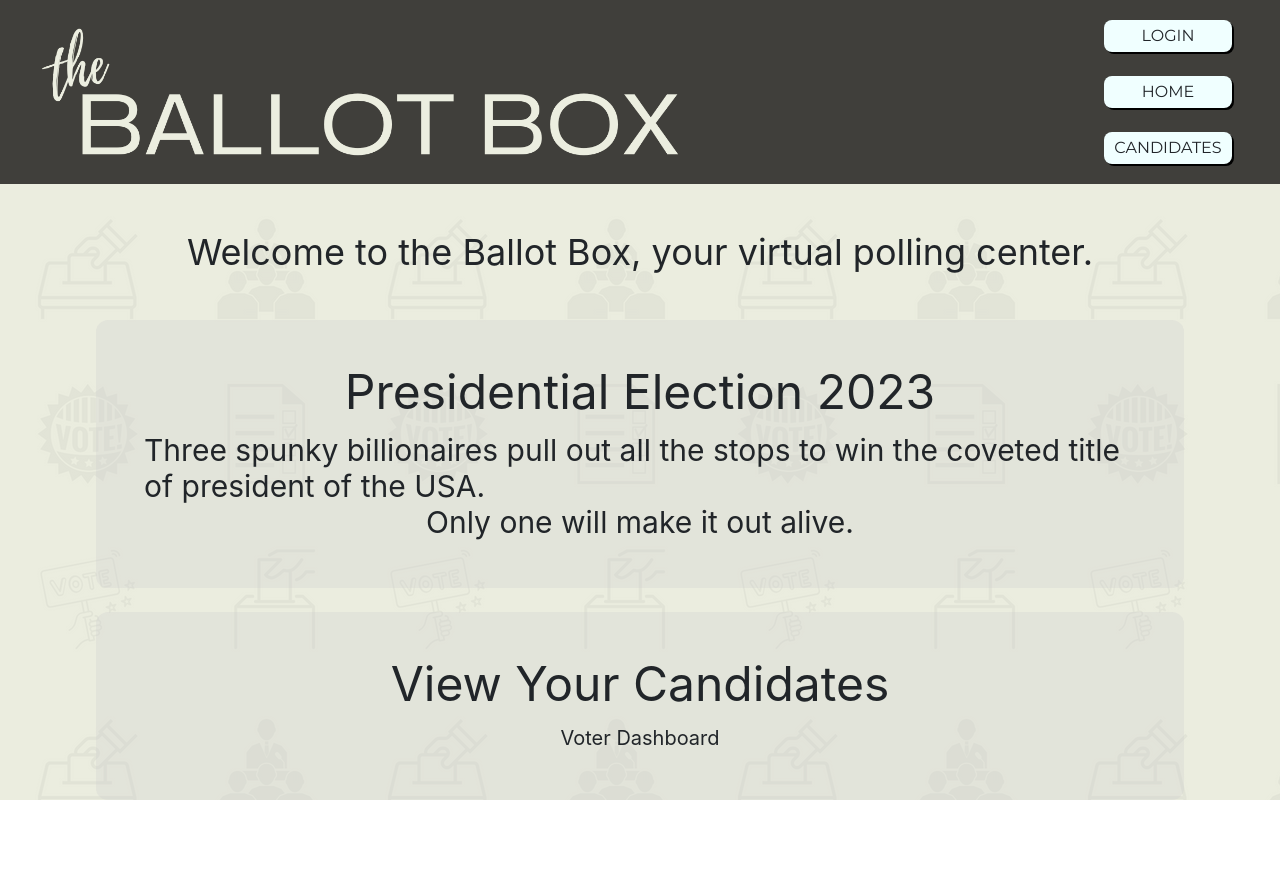
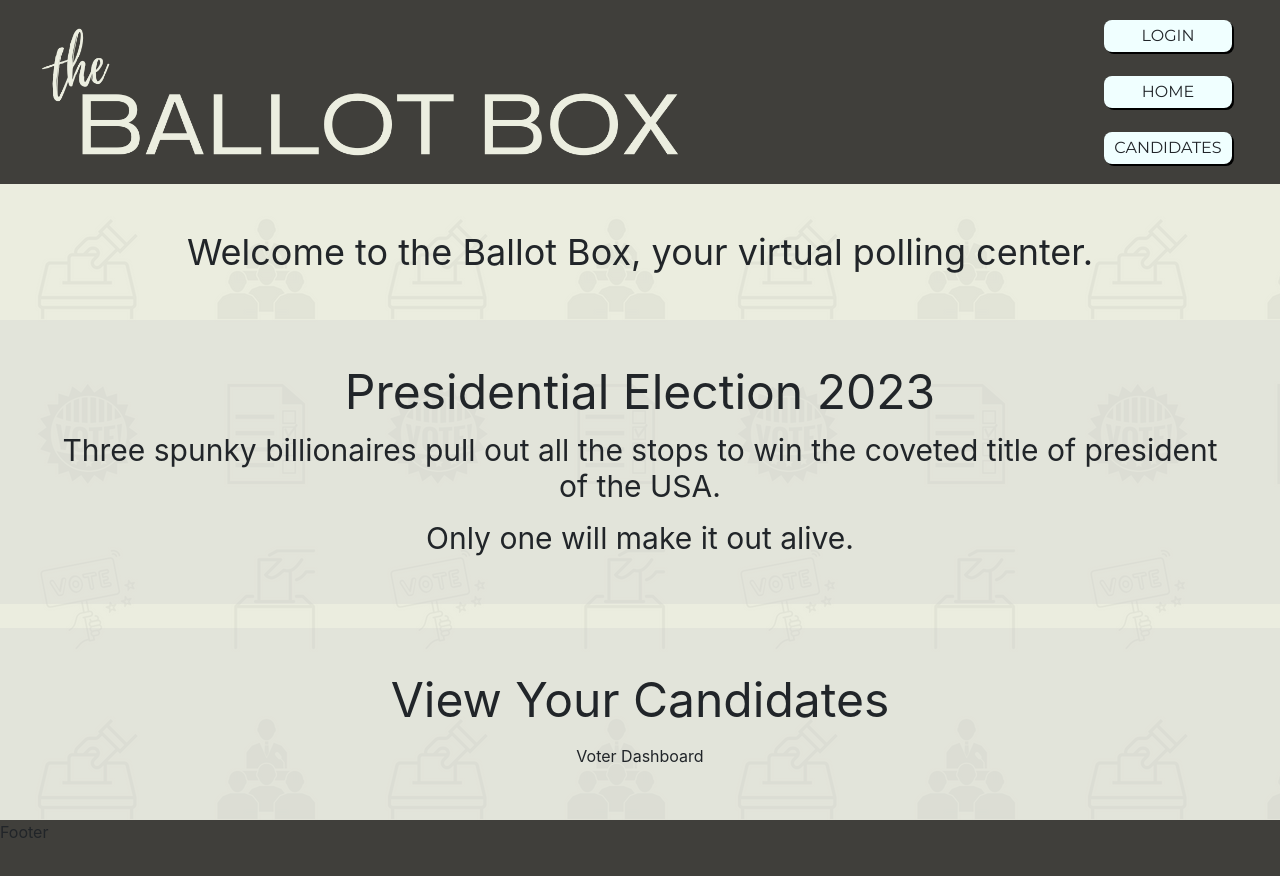
Before and after one commit to rachel-l-sanchez/votingApp, a React (Create React App) app in the folder ballotbox/: page / in a window 1280 px wide. Shown: the top 876 px of the page. Before the commit the page ends 800 px from the top, so only its background shows below. Built offline with nearby package versions, Linux system fonts and the light colour scheme.

Commit message:
Structure and style voter dashboard

```diff
--- a/ballotbox/src/App.js
+++ b/ballotbox/src/App.js
@@ -5,12 +5,12 @@ import EditCandidate from './components/EditCandidate';
 import Home from './components/Home';
 import Login from './components/Login';
 import Navbar from './components/Navbar';
-import RaceStats from './components/RaceStats';
 import Register from './components/Register';
 import ViewCandidate from './components/ViewCandidate';
 import VoterDashboard from './components/VoterDashboard';
 import { useState } from 'react';
 import AdminLogReg from './components/AdminLogReg';
+import Footer from './components/Footer';
 
 function App() {
   const [admin, setAdmin] = useState({})
@@ -28,8 +28,8 @@ function App() {
           <Route element={<VoterDashboard />} path="/voterdashboard" />
           <Route element={<EditCandidate />} path="/edit/:id" />
           <Route element={<ViewCandidate />} path="/view/:id" />
-          <Route element={<RaceStats />} path="/racecount" />
         </Routes>
+        <Footer />
       </BrowserRouter>
     </div>
   );
--- /dev/null
+++ b/ballotbox/src/components/Footer.js
@@ -0,0 +1,15 @@
+import React from 'react'
+
+const Footer = () => {
+
+    const footerDiv={
+        backgroundColor: "#403f3b",
+        minHeight: "15vh"
+    }
+
+  return (
+    <div style={footerDiv}>Footer</div>
+  )
+}
+
+export default Footer
--- a/ballotbox/src/components/Home.js
+++ b/ballotbox/src/components/Home.js
@@ -1,6 +1,7 @@
 import React from 'react'
 import {Link,NavLink} from 'react-router-dom';
-import background from '../assets/ballot_bg.png'
+import background from '../assets/ballot_bg.png';
+import '../main.css'
 
 const Home = () => {
 
@@ -10,24 +11,18 @@ const Home = () => {
       backgroundRepeat: 'repeat'
   }
 
-  const textDivStyle ={
-    background: 'rgb(204, 204, 204)', /* Fallback for older browsers without RGBA-support */
-    background: 'rgba(204, 204, 204, 0.3)'
-  }
-
-
   return (
     <div>
         <div className="bg-green-200 flex-col" style={bgDivStyle}>
           <p className="text-4xl p-5 justify-center flex flex-wrap">Welcome to the Ballot Box, your virtual polling center.</p>
-          <div className="bg-red-200 p-5 flex-col mb-4 mx-24 rounded-xl" style={textDivStyle}>
-              <p className="text-5xl flex justify-center pb-3">Presidential Election 2023</p>
-              <p className="text-3xl flex justify-center">Three spunky billionaires pull out all the stops to win the coveted title of president of the USA.</p>
-              <p className="text-3xl flex justify-center">Only one will make it out alive.</p>
+          <div className="bg-red-200 p-5 flex flex-col mb-4 transparentDiv items-center text-center">
+              <p className="text-5xl pb-3">Presidential Election 2023</p>
+              <p className="text-3xl pb-3">Three spunky billionaires pull out all the stops to win the coveted title of president of the USA.</p>
+              <p className="text-3xl">Only one will make it out alive.</p>
           </div>
-          <div className="flex-col p-5 mx-24 rounded-xl" style={textDivStyle}>
-            <p className="text-5xl flex justify-center pb-3">View Your Candidates</p>
-            <NavLink className="text-xl flex justify-center" to="/voterdashboard">Voter Dashboard</NavLink>
+          <div className="flex-col flex items-center p-5 transparentDiv">
+            <p className="text-5xl pb-3">View Your Candidates</p>
+            <NavLink className="p-1" to="/voterdashboard">Voter Dashboard</NavLink>
           </div>
 
         </div>
--- a/ballotbox/src/components/RaceStats.js
+++ /dev/null
@@ -1,9 +0,0 @@
-import React from 'react'
-
-const RaceStats = () => {
-  return (
-    <div>RaceStats</div>
-  )
-}
-
-export default RaceStats
--- a/ballotbox/src/components/VoterDashboard.js
+++ b/ballotbox/src/components/VoterDashboard.js
@@ -1,10 +1,74 @@
-import React from 'react'
+import React, { useEffect, useState } from 'react';
+import { NavLink } from 'react-router-dom';
+import axios from 'axios'
+import '../main.css';
 
 // Includes race count
 
 const VoterDashboard = () => {
+
+  const bgDiv={
+    backgroundColor: "#ebeddf",
+    minHeight: "70vh"
+  }
+
+  const secondDivBg={
+    minHeight: "60vh"
+  }
+
+  const imgStyle={
+    height: "6em",
+    width: "6em",
+    backgroundColor: "grey"
+  }
+
+  const [candidateList, setCandidateList] = useState([]);
+  // const [counter, setCounter] = useState(0);
+  // const {submitted, setSubmitted} = useState(false)
+  // const {id} = useParams();
+  // const [errors,setErrors] = useState({})
+  // const navigate = useNavigate();
+
+  useEffect (() => {
+      axios.get('http://localhost:8000/api/candidates', {withCredentials:true, credentials:'include'})
+          .then((res) => {
+            console.log(res.data)
+              setCandidateList(res.data)
+          }).catch(err => {
+              console.log(err)
+          })
+  }, []);
+
+  const viewCandidate = () =>{
+    axios.get('http://localhost:8000/api/candidates', {withCredentials:true, credentials:'include'})
+          .then((res) => {
+            console.log(res.data)
+              setCandidateList(res.data)
+          }).catch(err => {
+              console.log(err)
+          })
+  }
+
+  // /api/candidate/:id
+
+
+
   return (
-    <div>VoterDashboard</div>
+    <div style={bgDiv} className="p-5">
+      <div className="flex-row flex p-1 justify-around flex-wrap rounded" style={secondDivBg}>
+        {
+          candidateList.map(candidate => (
+            <div className="m-3 p-10 flex flex-col items-center w-56 transparentDiv rounded max-h-72">
+              <div className="mb-2" style={imgStyle}></div>
+              <p className="text-xl text-center overflow-hidden truncate w-40">{candidate.name}</p>
+              <p className="text-center overflow-hidden truncate w-40">{candidate.voteCount} Votes</p>
+              <NavLink to="/">View</NavLink>
+              <p>Vote</p>
+            </div>
+          ))
+        }
+      </div>
+    </div>
   )
 }
 
--- /dev/null
+++ b/ballotbox/src/main.css
@@ -0,0 +1,6 @@
+@import url('https://fonts.googleapis.com/css2?family=Montserrat&display=swap');
+
+.transparentDiv {
+    background: rgb(204, 204, 204); /* Fallback for older browsers without RGBA-support */
+    background: rgba(204, 204, 204, 0.3);
+}
```
Also changed, not shown: 2 other files (tests, documents, lock files or other folders).
